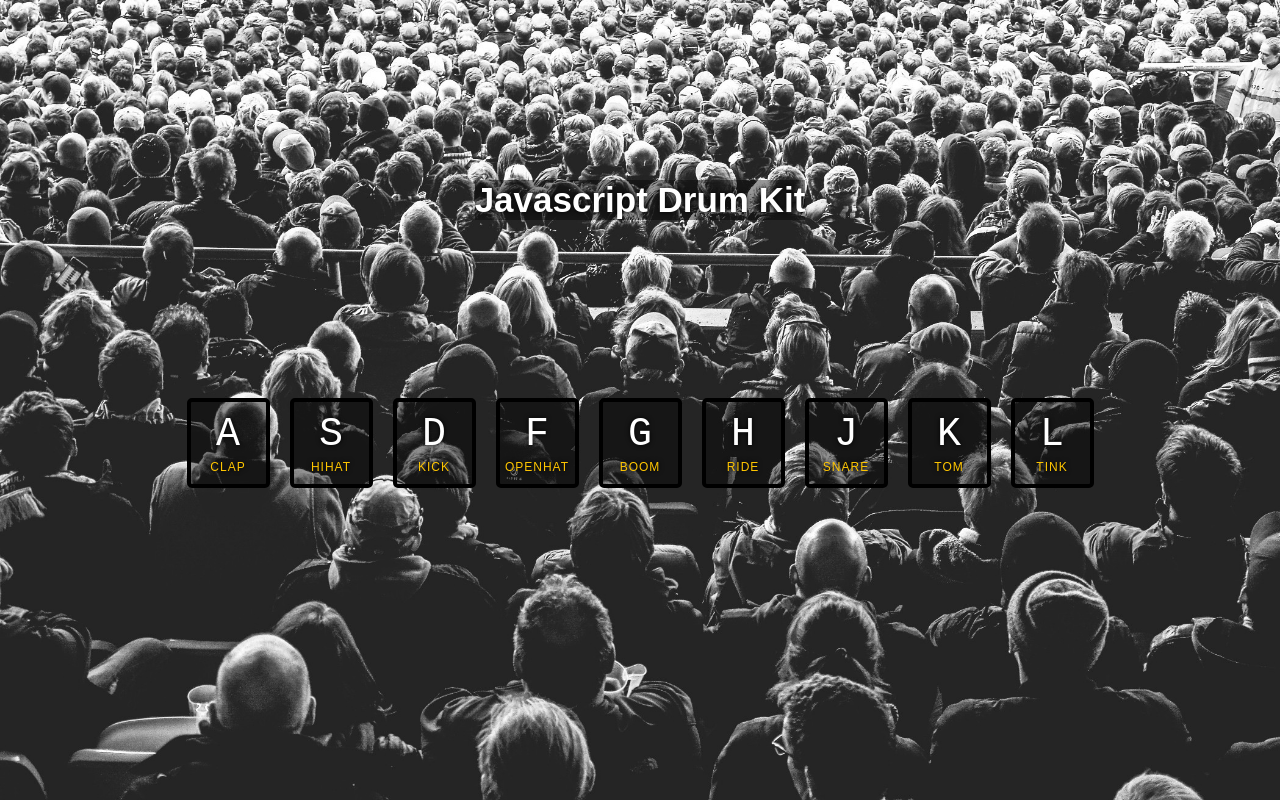
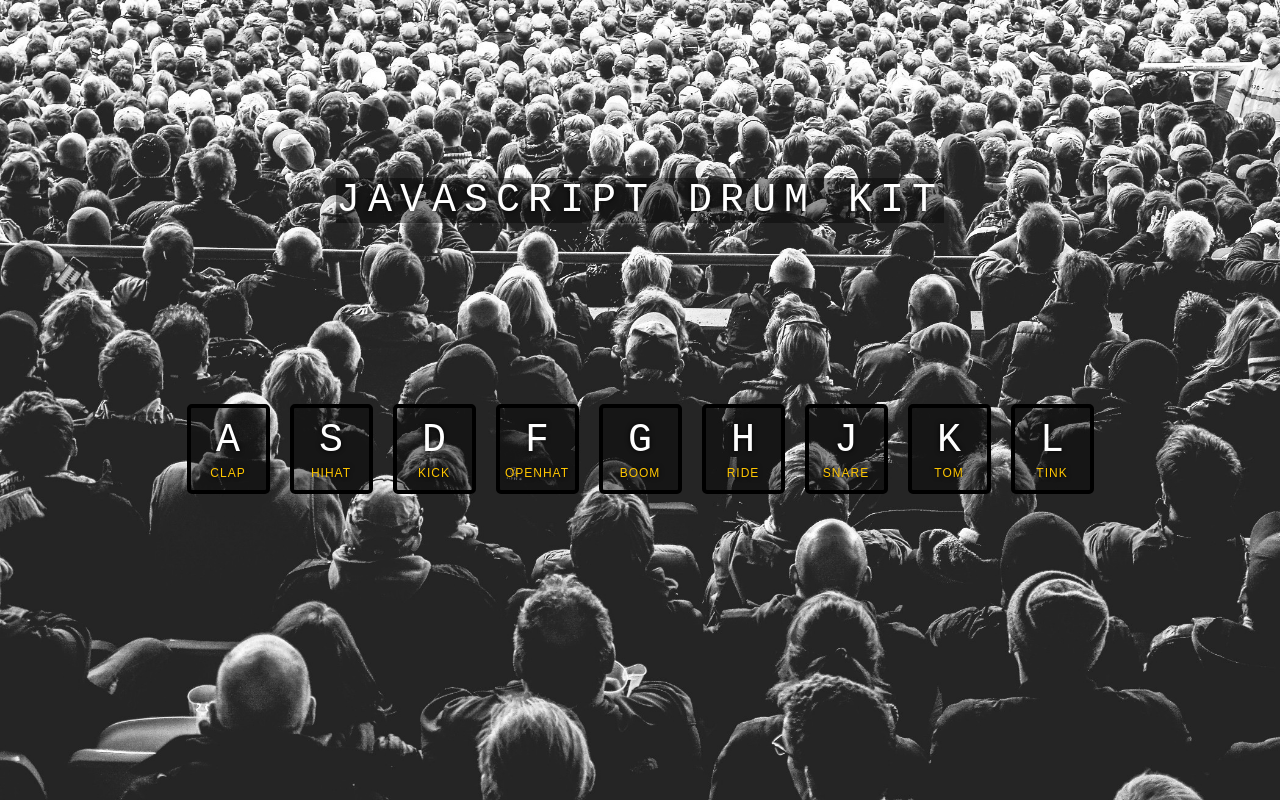
Before and after one commit to alextirgard00n/javascript-drum-kit, a plain HTML site: page index.html in a window 1280 px wide. Drawn offline with Linux system fonts and the light colour scheme.

Commit message:
font style

```diff
--- a/index.html
+++ b/index.html
@@ -65,15 +65,7 @@
   <audio data-key="75" src="sounds/tom.wav"></audio>
   <audio data-key="76" src="sounds/tink.wav"></audio>
 
-  <script src="app.js">
-    // window.addEventListener('keydown', function (e) {
-    //   const audio = document.querySelector(`audio[data-key="${e.keyCode}"]`);
-    //   if (!audio) return; //stops the function running all together
-
-    //   audio.play();
-    // });
-
-  </script>
+  <script src="app.js"></script>
 
 
 </body>
--- a/style.css
+++ b/style.css
@@ -1,7 +1,6 @@
 html {
   font-size: 10px;
   background: url('./background.jpg') bottom center;
-  /* background-color: rgb(186, 145, 152); */
   background-size: cover;
 }
 
@@ -30,7 +29,11 @@ html {
   background: rgba(0, 0, 0, 0.4);
   color: white;
   text-shadow: 0 0 .5rem black;
-  font-size: 3.5rem;
+  font-size: 4rem;
+  font-family: monospace;
+  text-transform: uppercase;
+  letter-spacing: .2em;
+  font-weight: 200;
 }
 
 .keys {
```
